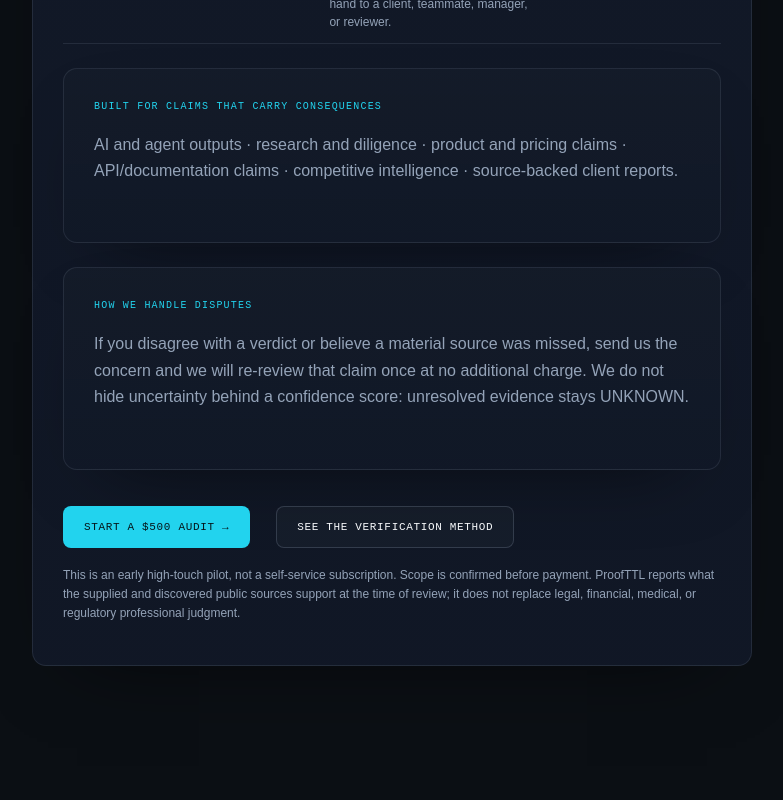
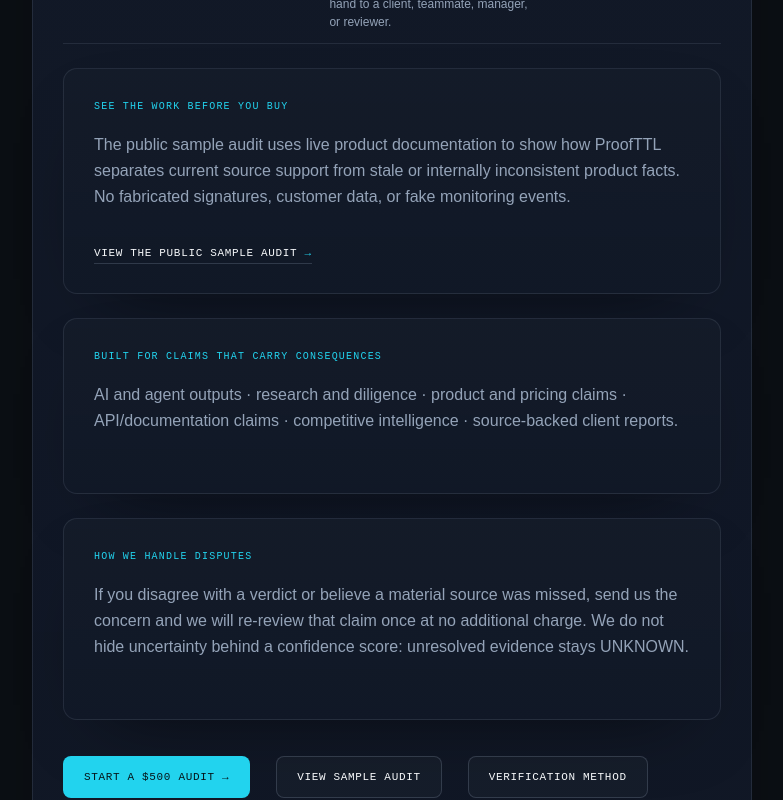
Before and after one commit to tasx13ok-create/proofttl-web, a Next.js app: page /audit in a window 1280 px wide. Shown: the part 1120-1920 px from the top of the page, without its empty margins (248-1031 px from the left). Before the commit the page ends 1886 px from the top, so only its background shows below. Built offline with nearby package versions, Linux system fonts and the light colour scheme; no server answers.

Commit message:
Link paid audit offer to public sample

```diff
--- a/app/audit/page.tsx
+++ b/app/audit/page.tsx
@@ -48,6 +48,14 @@ export default function AuditPage() {
           </div>
 
           <div className="onboarding-card" style={{ marginTop: 24 }}>
+            <p className="app-kicker">SEE THE WORK BEFORE YOU BUY</p>
+            <p className="app-copy">
+              The public sample audit uses live product documentation to show how ProofTTL separates current source support from stale or internally inconsistent product facts. No fabricated signatures, customer data, or fake monitoring events.
+            </p>
+            <a className="text-link" href="/audit/sample/">View the public sample audit <span>→</span></a>
+          </div>
+
+          <div className="onboarding-card" style={{ marginTop: 24 }}>
             <p className="app-kicker">BUILT FOR CLAIMS THAT CARRY CONSEQUENCES</p>
             <p className="app-copy">
               AI and agent outputs · research and diligence · product and pricing claims · API/documentation claims · competitive intelligence · source-backed client reports.
@@ -68,7 +76,8 @@ export default function AuditPage() {
             >
               START A $500 AUDIT →
             </a>
-            <a className="button button-secondary" href="/docs/">SEE THE VERIFICATION METHOD</a>
+            <a className="button button-secondary" href="/audit/sample/">VIEW SAMPLE AUDIT</a>
+            <a className="button button-secondary" href="/docs/">VERIFICATION METHOD</a>
           </div>
 
           <p className="app-note">
```
